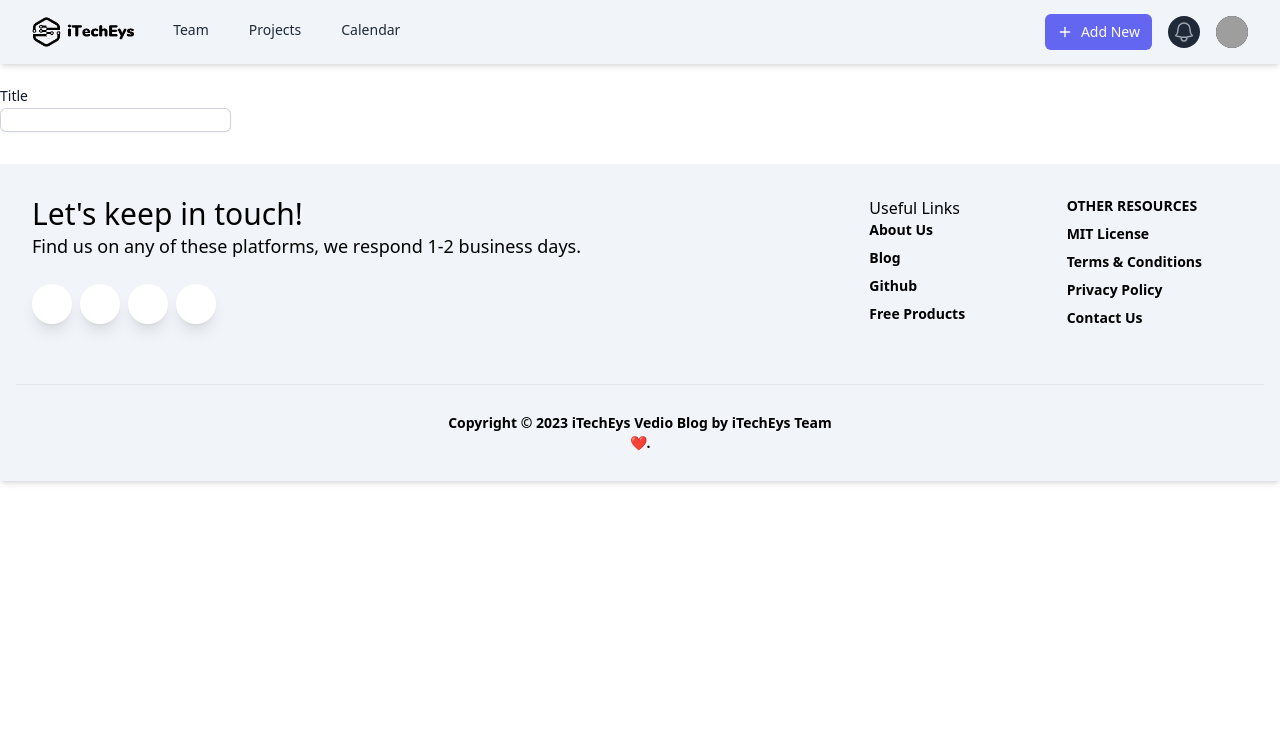
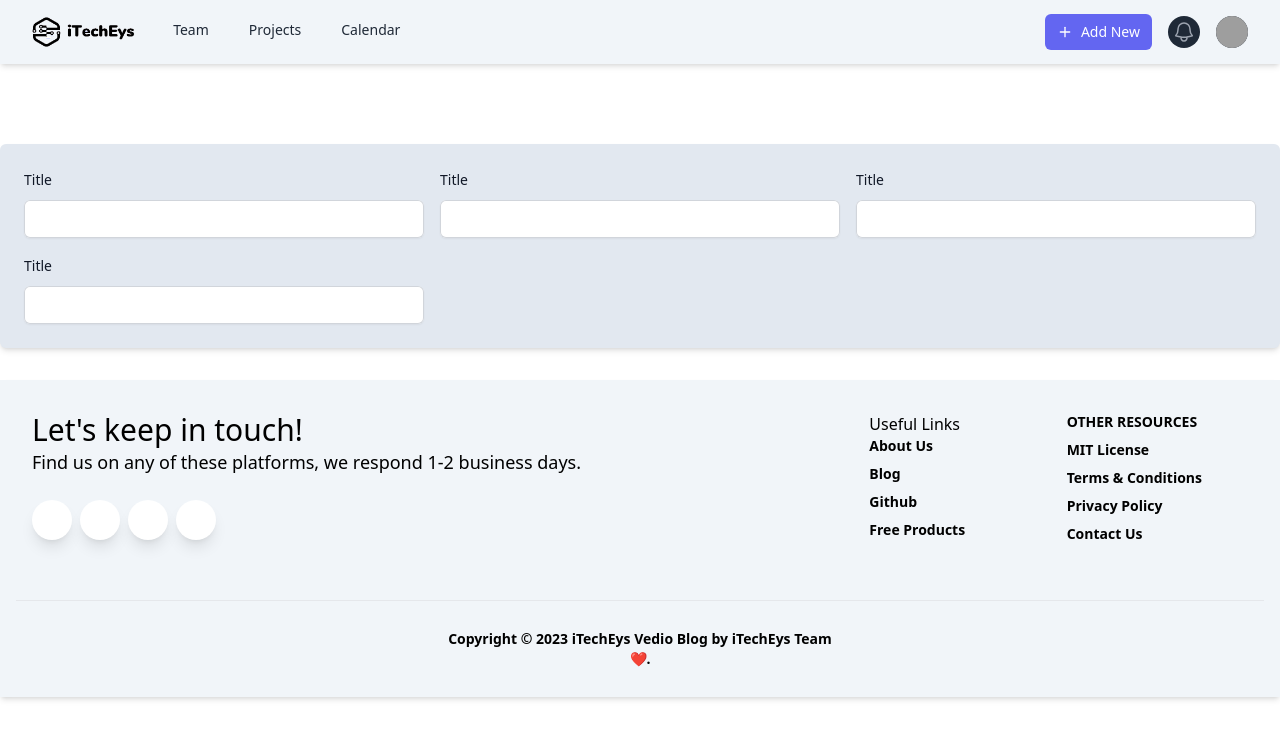
Before and after one commit to MotalibHossain/iTech-Vedio-blog, a React (Create React App) app: page /add-vedio in a window 1280 px wide. Shown: the top 738 px of the page. Built offline with nearby package versions, Linux system fonts and the light colour scheme; grey boxes are pictures that could not be loaded; some icons are missing.

Commit message:
update responsive

```diff
--- a/src/App.css
+++ b/src/App.css
@@ -577,10 +577,6 @@ video {
   border-width: 0;
 }
 
-.pointer-events-none {
-  pointer-events: none;
-}
-
 .absolute {
   position: absolute;
 }
@@ -656,14 +652,14 @@ video {
   margin-bottom: 1rem;
 }
 
-.mb-5 {
-  margin-bottom: 1.25rem;
-}
-
 .mb-6 {
   margin-bottom: 1.5rem;
 }
 
+.mb-8 {
+  margin-bottom: 2rem;
+}
+
 .ml-3 {
   margin-left: 0.75rem;
 }
@@ -688,22 +684,22 @@ video {
   margin-top: 0.5rem;
 }
 
+.mt-20 {
+  margin-top: 5rem;
+}
+
 .mt-4 {
   margin-top: 1rem;
 }
 
+.mt-5 {
+  margin-top: 1.25rem;
+}
+
 .mt-6 {
   margin-top: 1.5rem;
 }
 
-.mb-8 {
-  margin-bottom: 2rem;
-}
-
-.mt-5 {
-  margin-top: 1.25rem;
-}
-
 .block {
   display: block;
 }
@@ -818,10 +814,6 @@ video {
 
 .max-w-7xl {
   max-width: 80rem;
-}
-
-.max-w-full {
-  max-width: 100%;
 }
 
 .flex-1 {
@@ -868,8 +860,16 @@ video {
   grid-template-columns: repeat(12, minmax(0, 1fr));
 }
 
+.grid-cols-2 {
+  grid-template-columns: repeat(2, minmax(0, 1fr));
+}
+
 .grid-cols-3 {
   grid-template-columns: repeat(3, minmax(0, 1fr));
+}
+
+.grid-cols-1 {
+  grid-template-columns: repeat(1, minmax(0, 1fr));
 }
 
 .flex-row {
@@ -956,10 +956,6 @@ video {
   border-radius: 0.375rem;
 }
 
-.border-0 {
-  border-width: 0px;
-}
-
 .border-b {
   border-bottom-width: 1px;
 }
@@ -1012,15 +1008,16 @@ video {
   background-color: rgb(241 245 249 / var(--tw-bg-opacity));
 }
 
+.bg-slate-200 {
+  --tw-bg-opacity: 1;
+  background-color: rgb(226 232 240 / var(--tw-bg-opacity));
+}
+
 .bg-white {
   --tw-bg-opacity: 1;
   background-color: rgb(255 255 255 / var(--tw-bg-opacity));
 }
 
-.bg-transparent {
-  background-color: transparent;
-}
-
 .object-cover {
   object-fit: cover;
 }
@@ -1031,6 +1028,10 @@ video {
 
 .p-2 {
   padding: 0.5rem;
+}
+
+.p-6 {
+  padding: 1.5rem;
 }
 
 .px-1 {
@@ -1058,6 +1059,11 @@ video {
   padding-right: 1.25rem;
 }
 
+.px-8 {
+  padding-left: 2rem;
+  padding-right: 2rem;
+}
+
 .py-1 {
   padding-top: 0.25rem;
   padding-bottom: 0.25rem;
@@ -1078,21 +1084,6 @@ video {
   padding-bottom: 1.5rem;
 }
 
-.py-0 {
-  padding-top: 0px;
-  padding-bottom: 0px;
-}
-
-.py-1\.5 {
-  padding-top: 0.375rem;
-  padding-bottom: 0.375rem;
-}
-
-.px-8 {
-  padding-left: 2rem;
-  padding-right: 2rem;
-}
-
 .pb-2 {
   padding-bottom: 0.5rem;
 }
@@ -1135,26 +1126,6 @@ video {
 
 .pt-8 {
   padding-top: 2rem;
-}
-
-.pl-2 {
-  padding-left: 0.5rem;
-}
-
-.pl-3 {
-  padding-left: 0.75rem;
-}
-
-.pl-7 {
-  padding-left: 1.75rem;
-}
-
-.pr-20 {
-  padding-right: 5rem;
-}
-
-.pr-7 {
-  padding-right: 1.75rem;
 }
 
 .text-left {
@@ -1290,11 +1261,6 @@ video {
 .text-white {
   --tw-text-opacity: 1;
   color: rgb(255 255 255 / var(--tw-text-opacity));
-}
-
-.text-gray-500 {
-  --tw-text-opacity: 1;
-  color: rgb(107 114 128 / var(--tw-text-opacity));
 }
 
 .opacity-0 {
@@ -1384,11 +1350,6 @@ video {
   transition-timing-function: cubic-bezier(0, 0, 0.2, 1);
 }
 
-.placeholder\:text-gray-400::placeholder {
-  --tw-text-opacity: 1;
-  color: rgb(156 163 175 / var(--tw-text-opacity));
-}
-
 .focus-within\:ring-2:focus-within {
   --tw-ring-offset-shadow: var(--tw-ring-inset) 0 0 0 var(--tw-ring-offset-width) var(--tw-ring-offset-color);
   --tw-ring-shadow: var(--tw-ring-inset) 0 0 0 calc(2px + var(--tw-ring-offset-width)) var(--tw-ring-color);
@@ -1454,11 +1415,6 @@ video {
   --tw-ring-color: rgb(255 255 255 / var(--tw-ring-opacity));
 }
 
-.focus\:ring-indigo-600:focus {
-  --tw-ring-opacity: 1;
-  --tw-ring-color: rgb(79 70 229 / var(--tw-ring-opacity));
-}
-
 .focus\:ring-offset-2:focus {
   --tw-ring-offset-width: 2px;
 }
@@ -1468,6 +1424,11 @@ video {
 }
 
 @media (prefers-color-scheme: dark) {
+  .dark\:bg-gray-800 {
+    --tw-bg-opacity: 1;
+    background-color: rgb(31 41 55 / var(--tw-bg-opacity));
+  }
+
   .dark\:text-slate-400 {
     --tw-text-opacity: 1;
     color: rgb(148 163 184 / var(--tw-text-opacity));
@@ -1516,6 +1477,10 @@ video {
     max-width: 28rem;
   }
 
+  .sm\:grid-cols-2 {
+    grid-template-columns: repeat(2, minmax(0, 1fr));
+  }
+
   .sm\:items-stretch {
     align-items: stretch;
   }
@@ -1526,15 +1491,6 @@ video {
 
   .sm\:pr-0 {
     padding-right: 0px;
-  }
-
-  .sm\:text-sm {
-    font-size: 0.875rem;
-    line-height: 1.25rem;
-  }
-
-  .sm\:leading-6 {
-    line-height: 1.5rem;
   }
 }
 
@@ -1547,6 +1503,10 @@ video {
     width: 33.333333%;
   }
 
+  .md\:grid-cols-2 {
+    grid-template-columns: repeat(2, minmax(0, 1fr));
+  }
+
   .md\:justify-between {
     justify-content: space-between;
   }
@@ -1573,6 +1533,10 @@ video {
     width: 50%;
   }
 
+  .lg\:grid-cols-3 {
+    grid-template-columns: repeat(3, minmax(0, 1fr));
+  }
+
   .lg\:gap-8 {
     gap: 2rem;
   }
@@ -1586,3 +1550,19 @@ video {
     text-align: left;
   }
 }
+
+@media (min-width: 1280px) {
+  .xl\:grid-cols-3 {
+    grid-template-columns: repeat(3, minmax(0, 1fr));
+  }
+}
+
+@media (min-width: 1536px) {
+  .\32xl\:grid-cols-3 {
+    grid-template-columns: repeat(3, minmax(0, 1fr));
+  }
+
+  .\32xl\:grid-cols-4 {
+    grid-template-columns: repeat(4, minmax(0, 1fr));
+  }
+}
--- a/src/pages/AddVedio.js
+++ b/src/pages/AddVedio.js
@@ -4,15 +4,29 @@ export default function AddVedio() {
     return (
         <>
             <section className="mb-8 mt-5">
-                <div className="container mx-auto mx-auto">
-                    <form action="">
-                        <div className="grid grid-rows">
-							<label htmlFor="title" className="block text-sm font-medium leading-6 text-gray-900">Title</label>
-							<div>
-								<input type="text" name="title" className="h-full rounded-md shadow-sm ring-1 ring-inset ring-gray-300 focus-within:ring-2 focus-within:ring-inset focus-within:ring-indigo-600 sm:max-w-md"/>
-							</div>
-						</div>
-                    </form>
+                <div className="container mx-auto">
+                    <div className="max-w-7xl p-6 mx-auto bg-slate-200 rounded-md shadow-md dark:bg-gray-800 mt-20">
+                        <form action="">
+                            <div className="grid grid-cols-1 sm:grid-cols-2 md:grid-cols-2 lg:grid-cols-3 xl:grid-cols-3 2xl:grid-cols-3 gap-4">
+                                <div className="grid">
+                                    <label htmlFor="title" className="block text-sm font-medium leading-6 text-gray-900 mb-2">Title</label>
+                                    <input type="text" name="title" className="w-full h-full px-4 py-2 rounded-md shadow-sm ring-1 ring-inset ring-gray-300 focus-within:ring-2 focus-within:ring-inset focus-within:ring-indigo-600 sm:max-w-md"/>
+                                </div>
+                                <div className="grid">
+                                    <label htmlFor="title" className="block text-sm font-medium leading-6 text-gray-900 mb-2">Title</label>
+                                    <input type="text" name="title" className="w-full h-full px-4 py-2 rounded-md shadow-sm ring-1 ring-inset ring-gray-300 focus-within:ring-2 focus-within:ring-inset focus-within:ring-indigo-600 sm:max-w-md"/>
+                                </div>
+                                <div className="grid">
+                                    <label htmlFor="title" className="block text-sm font-medium leading-6 text-gray-900 mb-2">Title</label>
+                                    <input type="text" name="title" className="w-full h-full px-4 py-2 rounded-md shadow-sm ring-1 ring-inset ring-gray-300 focus-within:ring-2 focus-within:ring-inset focus-within:ring-indigo-600 sm:max-w-md"/>
+                                </div>
+                                <div className="grid">
+                                    <label htmlFor="title" className="block text-sm font-medium leading-6 text-gray-900 mb-2">Title</label>
+                                    <input type="text" name="title" className="w-full h-full px-4 py-2 rounded-md shadow-sm ring-1 ring-inset ring-gray-300 focus-within:ring-2 focus-within:ring-inset focus-within:ring-indigo-600 sm:max-w-md"/>
+                                </div>
+                            </div>
+                        </form>
+                    </div>
                 </div>
             </section>
         </>
```
